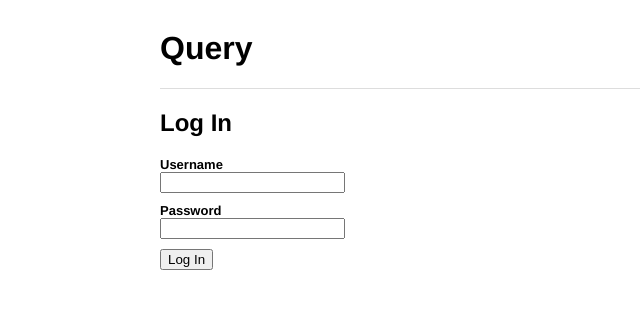
After one commit to ianpreston/fonetic.io, a Flask app: page /login in a window 1280 px wide. The commit adds this page. Shown: the top 309 px of the page, without its empty margins (0-640 px from the left). Run offline with Flask 2, Linux system fonts and the light colour scheme; parts of the project's set-up code (start-up, migrations or seed data) failed here and were passed over; some libraries are stand-ins or nearby versions.

Commit message:
restrict admin to authorized users

```diff
--- a/config.skeleton.py
+++ b/config.skeleton.py
@@ -1,2 +1,6 @@
 SQLALCHEMY_DATABASE_URI = 'sqlite:////tmp/query.db'
 SECRET_KEY = ''
+ADMIN_USERS = [
+    ('user1', 'password'),
+    ('user2', 'password')
+]
--- a/main.py
+++ b/main.py
@@ -1,7 +1,8 @@
 #!/usr/bin/python
-from flask import Flask, render_template, redirect, request, url_for
+from flask import Flask, render_template, redirect, request, url_for, session, g
 from flask.ext.sqlalchemy import SQLAlchemy
-from flask.ext.wtf import Form, TextField, FileField, FormField, FieldList, Required
+from flask.ext.wtf import Form, TextField, PasswordField, FileField, FormField, FieldList, Required
+import functools
 import sys
 import datetime
 import os.path
@@ -48,6 +49,23 @@ class TermForm(Form):
     description = TextField('Description')
     clips = FieldList(FormField(ClipForm))
 
+class LoginForm(Form):
+    username = TextField('Username')
+    password = PasswordField('Password')
+
+
+@app.before_request
+def before_request():
+    g.username = session.get('username', None)
+
+def login_required(f):
+    @functools.wraps(f)
+    def decorated_function(*args, **kwargs):
+        if g.username == None:
+            return redirect(url_for('login'))
+        return f(*args, **kwargs)
+    return decorated_function
+
 
 @app.route('/')
 def index():
@@ -70,11 +88,13 @@ def terms_view(id):
 
 
 @app.route('/admin/')
+@login_required
 def admin_index():
     terms = Term.query.all()
     return render_template('admin/index.html', terms=terms)
 
 @app.route('/admin/terms/create', methods=['GET', 'POST'])
+@login_required
 def admin_terms_create():
     form = TermForm()
 
@@ -105,6 +125,7 @@ def admin_terms_create():
     return render_template('admin/terms/create.html', form=form)
 
 @app.route('/admin/terms/delete/<int:id>')
+@login_required
 def admin_terms_delete(id):
     ##TODO some kind of confirmation. don't modify data on a GET request.
     term = Term.query.get(id)
@@ -112,5 +133,22 @@ def admin_terms_delete(id):
     db.session.commit()
     return redirect(url_for('admin_index'))
 
+
+@app.route('/login', methods=['GET', 'POST'])
+def login():
+    form = LoginForm()
+    if form.validate_on_submit():
+        if (form.username.data, form.password.data) in app.config['ADMIN_USERS']:
+            session['username'] = form.username.data
+            return redirect(url_for('admin_index'))
+
+    return render_template('login.html', form=form)
+
+@app.route('/logout')
+def logout():
+    session['username'] = None
+    return redirect('/')
+
+
 if __name__ == '__main__':
     app.run(debug=True)
--- a/static/css/style.css
+++ b/static/css/style.css
@@ -17,6 +17,12 @@ a {
 .header a {
     text-decoration: none;
     color: black;
+}
+.user-bar {
+    width: 100%;
+    margin: 5px 0;
+    text-align: right;
+    font-size: 10px;
 }
 
 .terms-searchbox {
--- a/templates/layout.html
+++ b/templates/layout.html
@@ -13,6 +13,9 @@
         <div class="header">
             <h1><a href="/">Query</a></h1>
         </div>
+        {% if g.username %}
+            <div class="user-bar">Hello, {{ g.username }} | <a href="{{ url_for('admin_index') }}">Admin</a> | <a href="{{ url_for('logout') }}">Log out</a></div>
+        {% endif %}
         <div class="body">
             {% block body %}
             {% endblock %}
--- /dev/null
+++ b/templates/login.html
@@ -0,0 +1,23 @@
+{% extends "layout.html" %}
+{% block body %}
+    <h2>Log In</h2>
+    <form action="{{ url_for('login') }}" method="post">
+        {{ form.csrf_token }}
+
+        <div class="form-label">
+            {{ form.username.label }}
+        </div>
+        <div class="form-field">
+            {{ form.username }}
+        </div>
+
+        <div class="form-label">
+            {{ form.password.label }}
+        </div>
+        <div class="form-field">
+            {{ form.password }}
+        </div>
+
+        <input type="submit" value="Log In" class="form-submit">
+    </form>
+{% endblock %}
```
